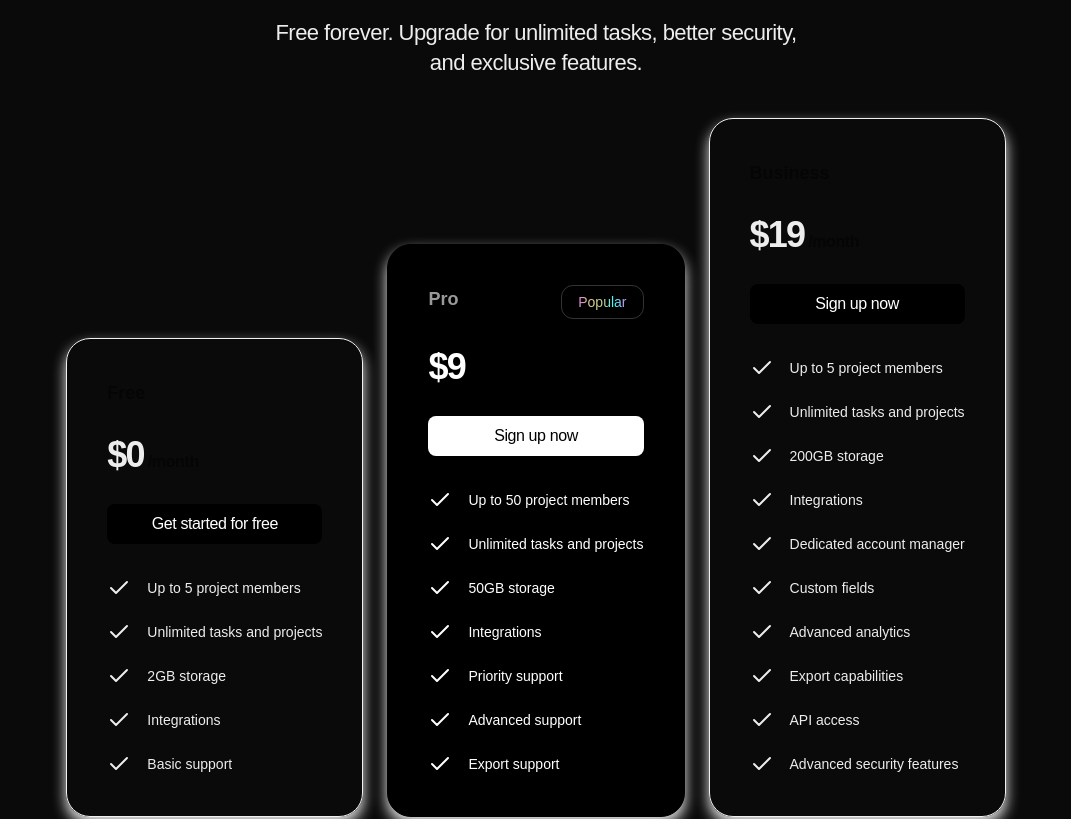
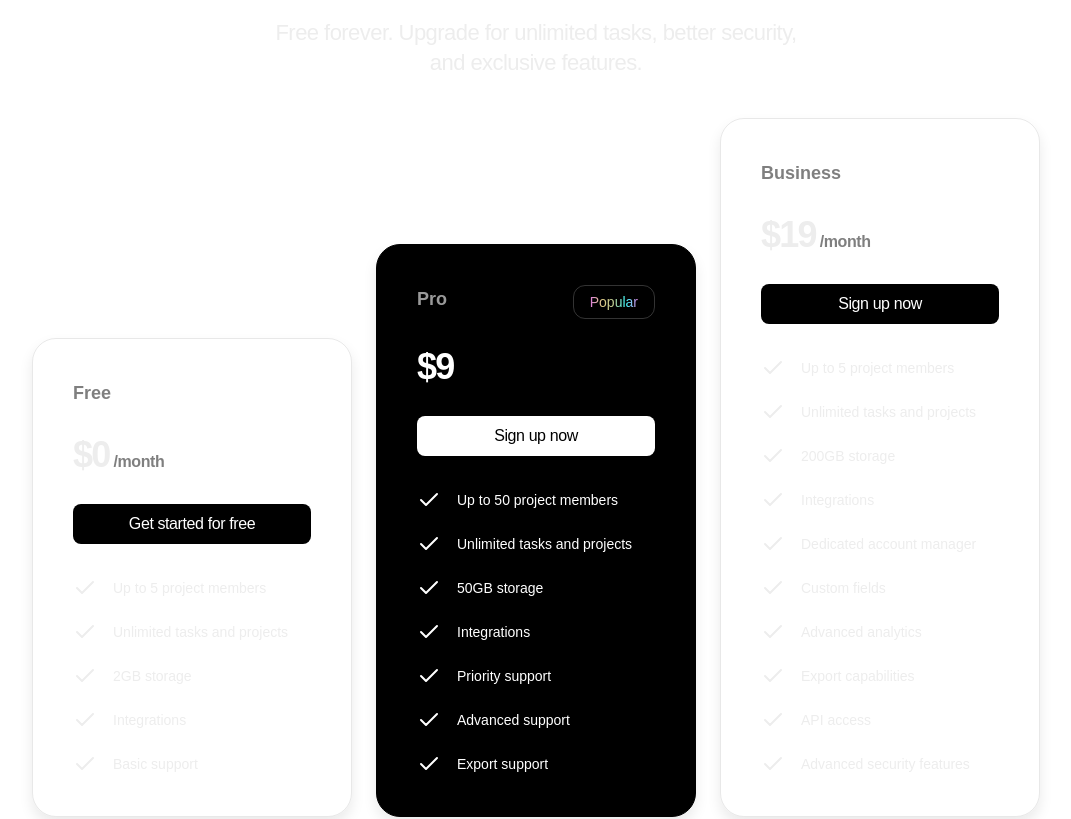
Before and after one commit to Harshalvk/Glimpse, a Next.js app: page / in a window 1280 px wide. Shown: the part 2326-3145 px from the top of the page, without its empty margins (104-1175 px from the left). Built offline with nearby package versions, Linux system fonts and the light colour scheme.

Commit message:
FIX: Add utility classes in pricing section

```diff
--- a/src/components/Pricing.tsx
+++ b/src/components/Pricing.tsx
@@ -55,7 +55,7 @@ const pricingTiers = [
 
 const Pricing = () => {
   return (
-    <section className="py-24">
+    <section className="py-24 bg-white">
       <div className="container">
         <div className="section-heading">
           <h2 className="section-title">Pricing</h2>
@@ -76,7 +76,7 @@ const Pricing = () => {
             }) => (
               <div
                 className={twMerge(
-                  "p-10 border border-[#F1F1F1] rounded-3xl shadow-[0_7px_14px_#EAEAEA]",
+                  "card",
                   inverse === true && "border-black bg-black text-white"
                 )}
               >
```
